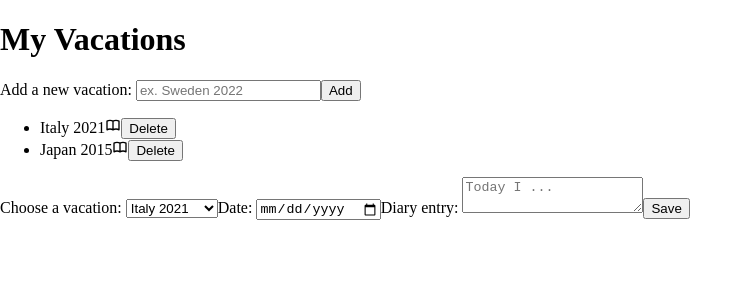
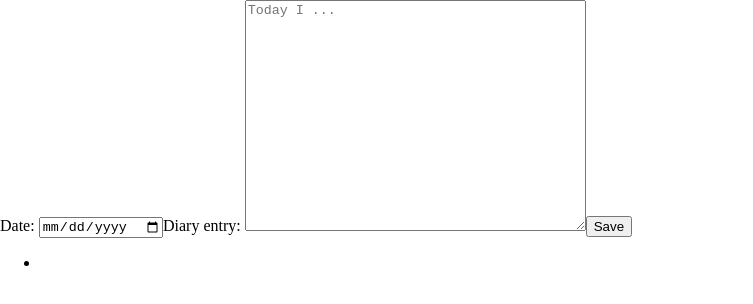
Before and after one commit to AnH13-6/capstone-project, a Next.js app: page / in a window 1280 px wide. Shown: the top 304 px of the page, without its empty margins (0-753 px from the left). Built offline with nearby package versions, Linux system fonts and the light colour scheme.

Commit message:
problems with nested objects

```diff
--- a/package.json
+++ b/package.json
@@ -20,12 +20,14 @@
   },
   "dependencies": {
     "axios": "0.27.2",
+    "immer": "^9.0.15",
     "nanoid": "3.3.4",
     "next": "12.2.5",
     "react": "18.2.0",
     "react-dom": "18.2.0",
     "react-icons": "^4.4.0",
     "styled-components": "5.3.5",
+    "use-immer": "^0.7.0",
     "zustand": "^4.1.1"
   },
   "devDependencies": {
--- a/src/components/EntryForm.js
+++ b/src/components/EntryForm.js
@@ -1,23 +1,39 @@
 import useVacationStore from '../hooks/useVacationStore';
 
 export default function EntryForm() {
-	const {vacations} = useVacationStore();
+	const {vacations, handleEntryAdd} = useVacationStore();
 
 	return (
-		<form>
-			<label htmlFor="vacation-select">Choose a vacation: </label>
-			<select name="vacations" id="vacation-select">
-				{vacations.map(vacation => (
-					<option key="vacationSelect" value={vacations.vacationName} required>
-						{vacation.vacationName}
-					</option>
-				))}
-			</select>
-			<label>Date: </label>
-			<input type="date" name="date" required />
-			<label htmlFor="text-entry">Diary entry: </label>
-			<textarea id="text-entry" name="entry" placeholder="Today I ..."></textarea>
-			<button type="submit">Save</button>
-		</form>
+		<>
+			<form
+				onSubmit={event => {
+					event.preventDefault();
+					const formData = new FormData(event.target);
+					const formValues = Object.fromEntries(formData);
+					{
+						handleEntryAdd(formValues);
+					}
+				}}
+			>
+				<label htmlFor="date">Date: </label>
+				<input type="date" name="date" id="date" required value={vacations.entries.date} />
+				<label htmlFor="text-entry">Diary entry: </label>
+				<textarea
+					id="text-entry"
+					name="entry"
+					value={vacations.entries.text}
+					placeholder="Today I ..."
+					rows="15"
+					cols="40"
+				></textarea>
+				<button type="submit">Save</button>
+			</form>
+			<ul>
+				<li>
+					{vacations.entries.date}
+					{vacations.entries.text}
+				</li>
+			</ul>
+		</>
 	);
 }
--- a/src/hooks/useVacationStore.js
+++ b/src/hooks/useVacationStore.js
@@ -1,12 +1,12 @@
 import {nanoid} from 'nanoid';
 import create from 'zustand';
 
-const vacationStore = set => ({
+let vacationStore = set => ({
 	vacations: [
 		{
 			vacationName: 'Italy 2021',
 			id: nanoid(),
-			entries: [],
+			entries: [{text: 'Test Entry', id: nanoid(), date: 'date'}],
 		},
 		{
 			vacationName: 'Japan 2015',
@@ -24,6 +24,12 @@
 			vacations: state.vacations.filter(vacation => vacation.id !== vacationId),
 		}));
 	},
+
+	handleEntryAdd: vacation => {
+		set(state => ({
+			vacations: [{vacation, ...state.vacations.entries, entries: event.target.value}],
+		}));
+	},
 });
 
 const useVacationStore = create(vacationStore);
--- a/src/pages/index.js
+++ b/src/pages/index.js
@@ -1,8 +1,6 @@
 import Head from 'next/head';
 
 import EntryForm from '../components/EntryForm';
-import VacationForm from '../components/VacationForm';
-import Vacations from '../components/Vacations';
 
 export default function HomePage() {
 	return (
@@ -11,9 +9,6 @@
 				<title key="title">My Project</title>
 				<meta key="description" name="description" content="This is my project" />
 			</Head>
-			<h1>My Vacations</h1>
-			<VacationForm />
-			<Vacations />
 			<EntryForm />
 		</>
 	);
```
Also changed, not shown: src/pages/vacations.js (added, +12 -0 lines), 1 other file (tests, documents, lock files or other folders).
